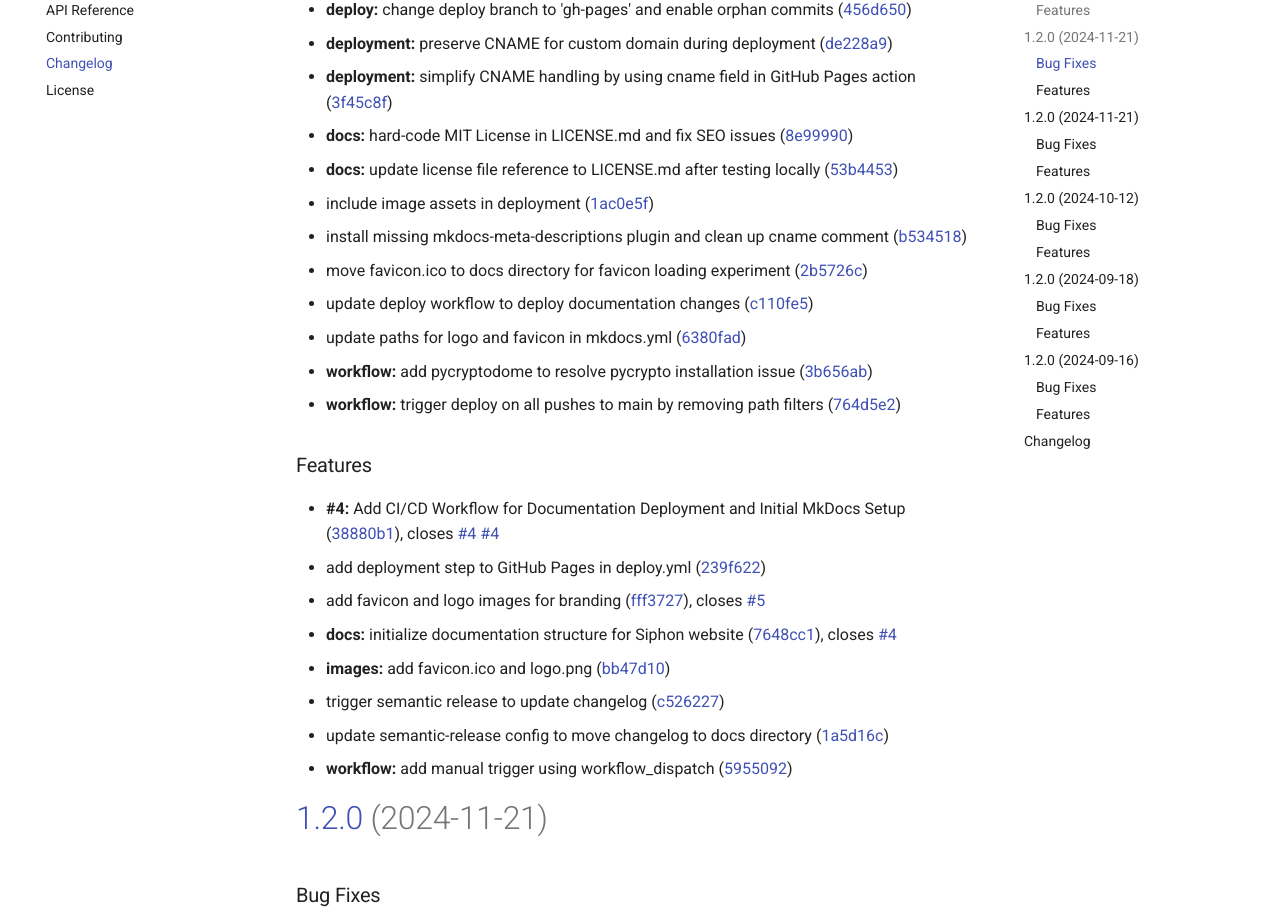
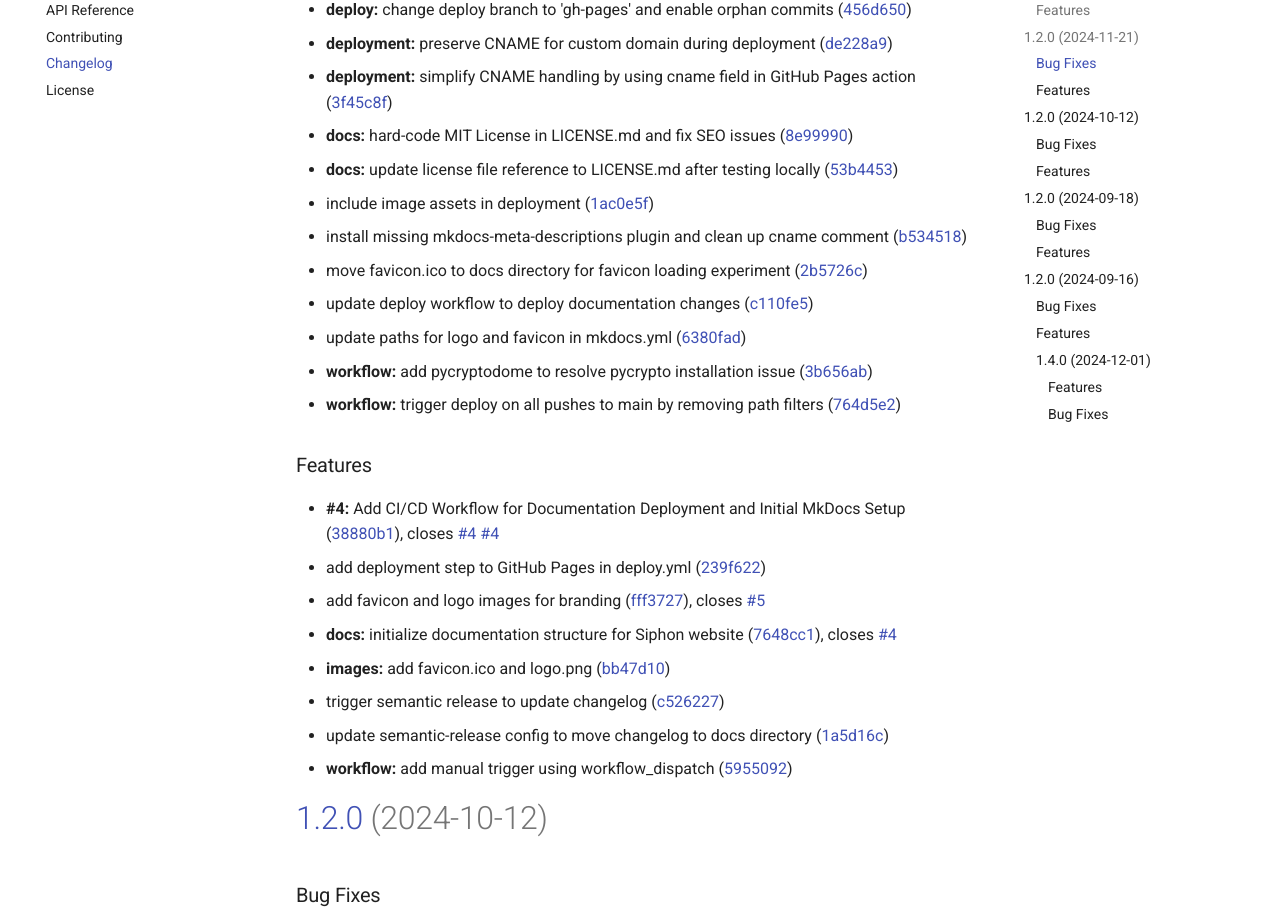
Before and after one commit to atxtechbro/siphon, an MkDocs documentation site: the page built from docs/changelog.md, in a window 1280 px wide and 1400 px high, scrolled down 1600 px. Shown: the part 260-1179 px from the top of the window. Built offline with MkDocs 1.6.1 and Material for MkDocs 9.7.7, drawn with Linux system fonts in a browser that asks for light colours; some of the changed text lies outside the part shown.

Commit message:
Update documentation with token count estimation
---

For more details, open the [Copilot Workspace session](https://copilot-workspace.githubnext.com/atxtechbro/siphon?shareId=XXXX-XXXX-XXXX-XXXX).

```diff
--- a/docs/changelog.md
+++ b/docs/changelog.md
@@ -56,40 +56,6 @@
 * **changelog:** ensure front matter stays at the top of changelog.md ([a303c10](https://github.com/atxtechbro/siphon/commit/a303c108121a5d05b2f421c253de03dec0060b1c))
 * **ci:** add write permissions to gh-pages workflow for GitHub Pages deployment ([fba9b5b](https://github.com/atxtechbro/siphon/commit/fba9b5b1e952bb96c1419025a037d3c90bfd4281))
 * **clipboard:** ensure UTF-8 encoding for Windows clipboard support ([9847c30](https://github.com/atxtechbro/siphon/commit/9847c30045a556e0bf95d428f97726c549314b0c))
-* deploy documentation to main branch instead of gh-pages ([625ecf6](https://github.com/atxtechbro/siphon/commit/625ecf61fa0c8c4e89bbfc422b659706a2f542b2))
-* **deploy:** change deploy branch to 'gh-pages' and enable orphan commits ([456d650](https://github.com/atxtechbro/siphon/commit/456d6502f0322302ddea1b53c21ba125e37b6221))
-* **deployment:** preserve CNAME for custom domain during deployment ([de228a9](https://github.com/atxtechbro/siphon/commit/de228a914b2ccabb9d94372b42d38d85e1270f5d))
-* **deployment:** simplify CNAME handling by using cname field in GitHub Pages action ([3f45c8f](https://github.com/atxtechbro/siphon/commit/3f45c8faf71b6c6bdfbba071d791f47c0c33b59a))
-* **docs:** hard-code MIT License in LICENSE.md and fix SEO issues ([8e99990](https://github.com/atxtechbro/siphon/commit/8e99990ad7714af3774d1b4219187f84d8c13175))
-* **docs:** update license file reference to LICENSE.md after testing locally ([53b4453](https://github.com/atxtechbro/siphon/commit/53b4453a42d3e823c600ab18ad78bd2464ee0bbe))
-* include image assets in deployment ([1ac0e5f](https://github.com/atxtechbro/siphon/commit/1ac0e5f76d69edbb667bda5f4b57f5ff4f546709))
-* install missing mkdocs-meta-descriptions plugin and clean up cname comment ([b534518](https://github.com/atxtechbro/siphon/commit/b534518cef4b449ad8c7bc997015b1dc877c750b))
-* move favicon.ico to docs directory for favicon loading experiment ([2b5726c](https://github.com/atxtechbro/siphon/commit/2b5726c64c2790a88754a829e3ed5ad01b608bbd))
-* update deploy workflow to deploy documentation changes ([c110fe5](https://github.com/atxtechbro/siphon/commit/c110fe5b6a9fe21f119b4dfa3a34adec3935004e))
-* update paths for logo and favicon in mkdocs.yml ([6380fad](https://github.com/atxtechbro/siphon/commit/6380fad97073fa7506d2ba7bf455ea4f51c63091))
-* **workflow:** add pycryptodome to resolve pycrypto installation issue ([3b656ab](https://github.com/atxtechbro/siphon/commit/3b656ab9281630cc6577f09a19eacb7b08312407))
-* **workflow:** trigger deploy on all pushes to main by removing path filters ([764d5e2](https://github.com/atxtechbro/siphon/commit/764d5e21e26059dbd099d332c63988b60ecb5c35))
-
-
-### Features
-
-* **#4:** Add CI/CD Workflow for Documentation Deployment and Initial MkDocs Setup ([38880b1](https://github.com/atxtechbro/siphon/commit/38880b1affdb560c34981ca322962cae53c70359)), closes [#4](https://github.com/atxtechbro/siphon/issues/4) [#4](https://github.com/atxtechbro/siphon/issues/4)
-* add deployment step to GitHub Pages in deploy.yml ([239f622](https://github.com/atxtechbro/siphon/commit/239f62267d61005e74f11aca234bbacf2a8e8e28))
-* add favicon and logo images for branding ([fff3727](https://github.com/atxtechbro/siphon/commit/fff372742002eaec7166c152c8d3bfd57f9898e5)), closes [#5](https://github.com/atxtechbro/siphon/issues/5)
-* **docs:** initialize documentation structure for Siphon website ([7648cc1](https://github.com/atxtechbro/siphon/commit/7648cc12316dd7c93329ab4de14e3bd7d4d1a55f)), closes [#4](https://github.com/atxtechbro/siphon/issues/4)
-* **images:** add favicon.ico and logo.png ([bb47d10](https://github.com/atxtechbro/siphon/commit/bb47d109ab71aec9d8545fca05a6d919714cf11c))
-* trigger semantic release to update changelog ([c526227](https://github.com/atxtechbro/siphon/commit/c526227022208c942c2879c53645460aec3b2260))
-* update semantic-release config to move changelog to docs directory ([1a5d16c](https://github.com/atxtechbro/siphon/commit/1a5d16c4a889e15c033e5142c1128a70894a3ce7))
-* **workflow:** add manual trigger using workflow_dispatch ([5955092](https://github.com/atxtechbro/siphon/commit/59550923ab402050aaa14de68a79a116e7579578))
-
-# [1.2.0](https://github.com/atxtechbro/siphon/compare/v1.1.0...v1.2.0) (2024-11-21)
-
-
-### Bug Fixes
-
-* address contributing.md path and SEO meta descriptions ([7ec3814](https://github.com/atxtechbro/siphon/commit/7ec3814950b4458845c9df63fc0a1ed4bf59619a))
-* **changelog:** ensure front matter stays at the top of changelog.md ([a303c10](https://github.com/atxtechbro/siphon/commit/a303c108121a5d05b2f421c253de03dec0060b1c))
-* **ci:** add write permissions to gh-pages workflow for GitHub Pages deployment ([fba9b5b](https://github.com/atxtechbro/siphon/commit/fba9b5b1e952bb96c1419025a037d3c90bfd4281))
 * deploy documentation to main branch instead of gh-pages ([625ecf6](https://github.com/atxtechbro/siphon/commit/625ecf61fa0c8c4e89bbfc422b659706a2f542b2))
 * **deploy:** change deploy branch to 'gh-pages' and enable orphan commits ([456d650](https://github.com/atxtechbro/siphon/commit/456d6502f0322302ddea1b53c21ba125e37b6221))
 * **deployment:** preserve CNAME for custom domain during deployment ([de228a9](https://github.com/atxtechbro/siphon/commit/de228a914b2ccabb9d94372b42d38d85e1270f5d))
@@ -210,11 +176,12 @@
 
 ---
 
-title: "Changelog"
-description: "Record of all notable changes to Siphon."
+## [1.4.0](https://github.com/atxtechbro/siphon/compare/v1.3.3...v1.4.0) (2024-12-01)
 
----
+### Features
 
-# Changelog
+* **tokenizer:** add support for token count estimation ([e1a2b3c](https://github.com/atxtechbro/siphon/commit/e1a2b3c4d5e6f7a8b9c0d1e2f3a4b5c6d7e8f9a0))
 
-[Full Changelog](changelog.md)
+### Bug Fixes
+
+* **docs:** update documentation for new token count estimation feature ([f2a3b4c](https://github.com/atxtechbro/siphon/commit/f2a3b4c5d6e7f8a9b0c1d2e3f4a5b6c7d8e9f0a1))
```
Also changed, not shown: docs/api-reference.md (+4 -0 lines), docs/commands.md (+22 -2 lines), docs/getting-started.md (+18 -2 lines), docs/usage.md (+18 -2 lines), siphon.py (+6 -2 lines).
